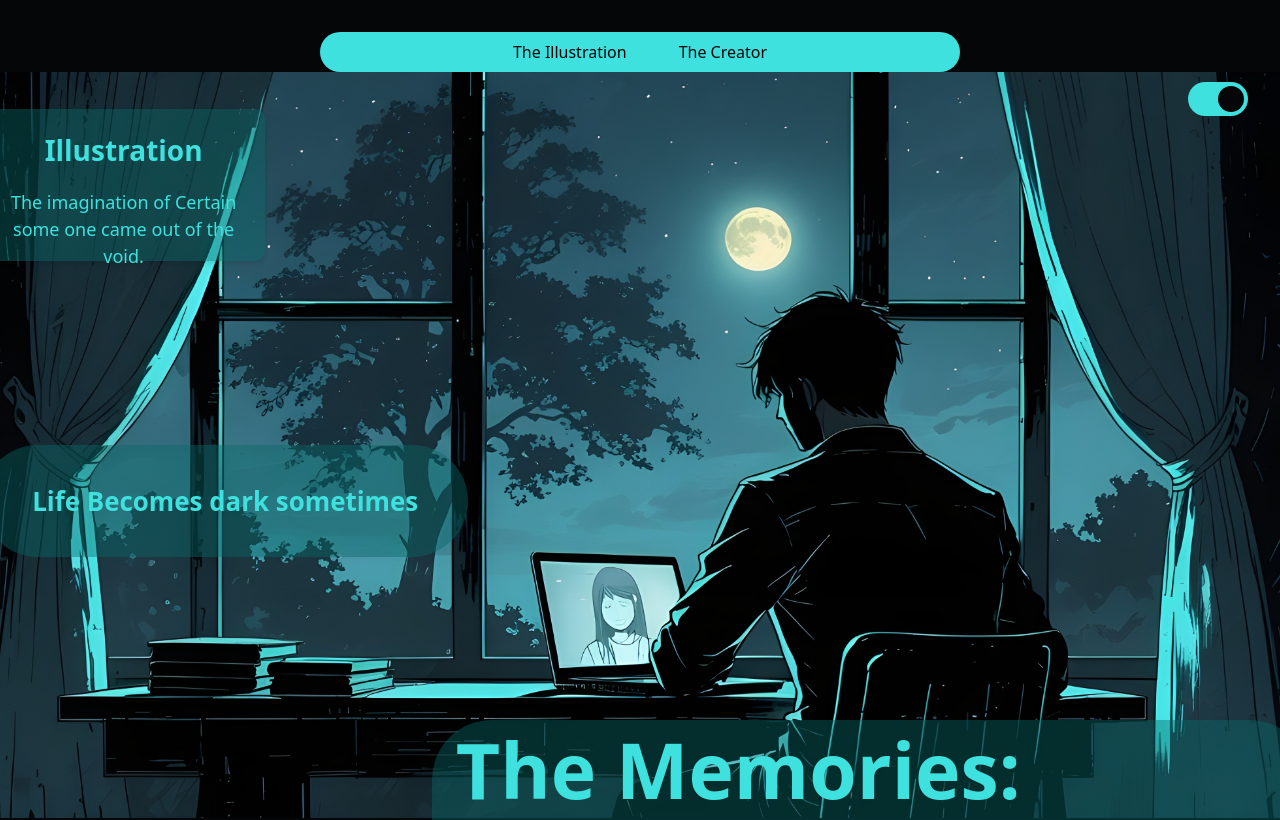
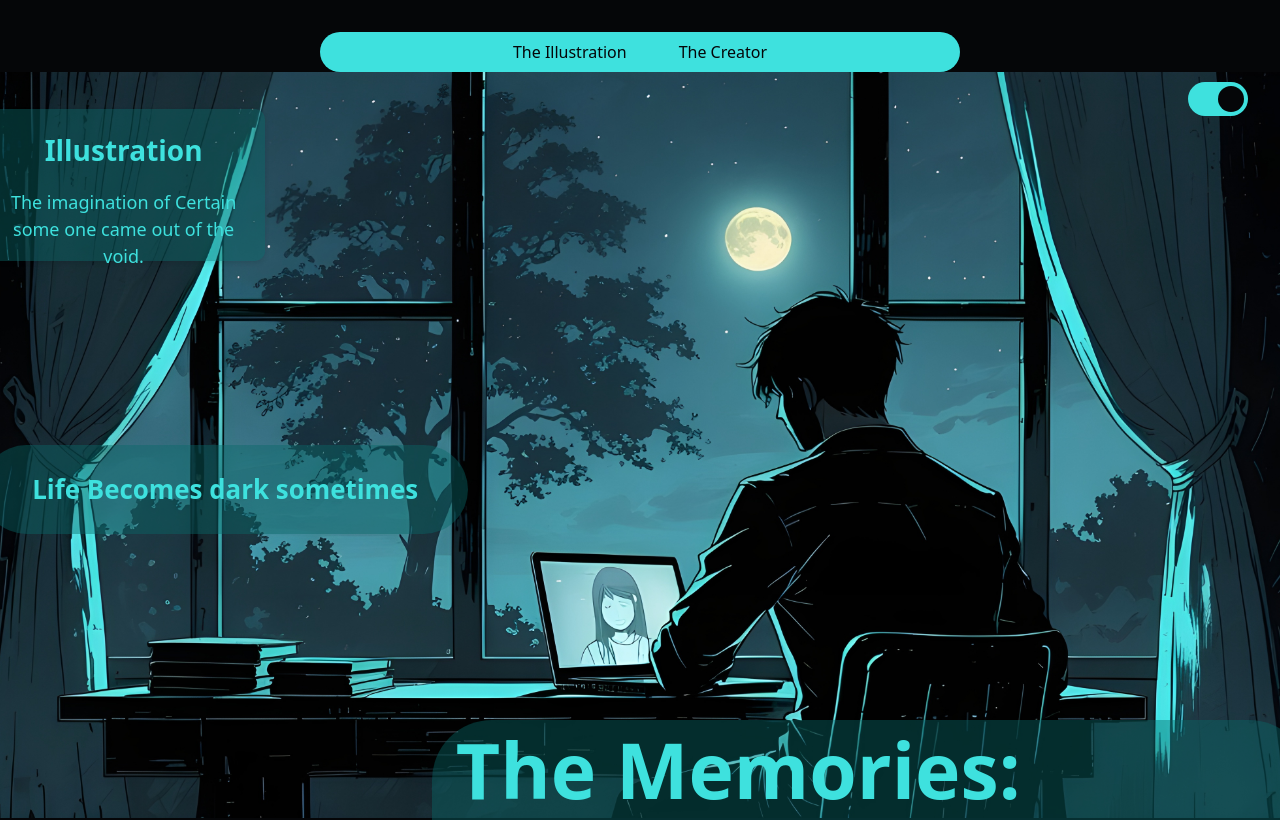
Before and after one commit to Thunderscotch/ReactJs-Ui, a React (Vite) app: page / in a window 1280 px wide. Shown: the top 820 px of the page. Built offline with nearby package versions, Linux system fonts and the light colour scheme.

Commit message:
refactored

```diff
--- a/src/App.jsx
+++ b/src/App.jsx
@@ -5,12 +5,12 @@ import lightImg from "./assets/imagelight.jpg";
 import { Card } from './components/Card/card';
 import styled, { ThemeProvider } from "styled-components";
 import { Creator } from "./page/creator";
-import { Nav } from './components/Nav/Nav.jsx'
+import { Nav } from './components/Nav/Nav.jsx';
 
 const Bubble = styled.div`
   position: absolute;
   width: 30%;
-  height: 20%;
+  height: 12%;
   border-radius: 120px;
   background-color: ${props => props.color ? "rgba(8, 104, 104, 0.425)" : "rgba(242, 235, 193, 0.959)"};
   color: ${(props) => (props.color ? "var(--green-blue)" : "var(--copper-rose)")};
@@ -23,8 +23,8 @@ const Bubble = styled.div`
 
   &:hover {
     transform: scale(1.05) translate(5px, -5px);
-    background-color: ${props => props.color ? " var(--green-blue)" : "var(--mint-julip)"};
-    color: ${props => props.color ? "var(--bunker-dark)" : "var(--copper-rose)"};
+    background-color: ${props => props.color ? " var(--green-blue)" : "var(--copper-rose)"};
+    color: ${props => props.color ? "var(--bunker-dark)" : "var(--mint-julip)"};
   }
 
   @media (min-width: 320px) and (max-width: 480px) {
@@ -47,7 +47,7 @@ const Bubble = styled.div`
   }
   @media (min-width: 1025px) and (max-width: 1440px) {
     width: 40%;
-    height: 15%;
+    height: 12%;
     left: -50px;
     font-size: var(--text--1);
   }
```
